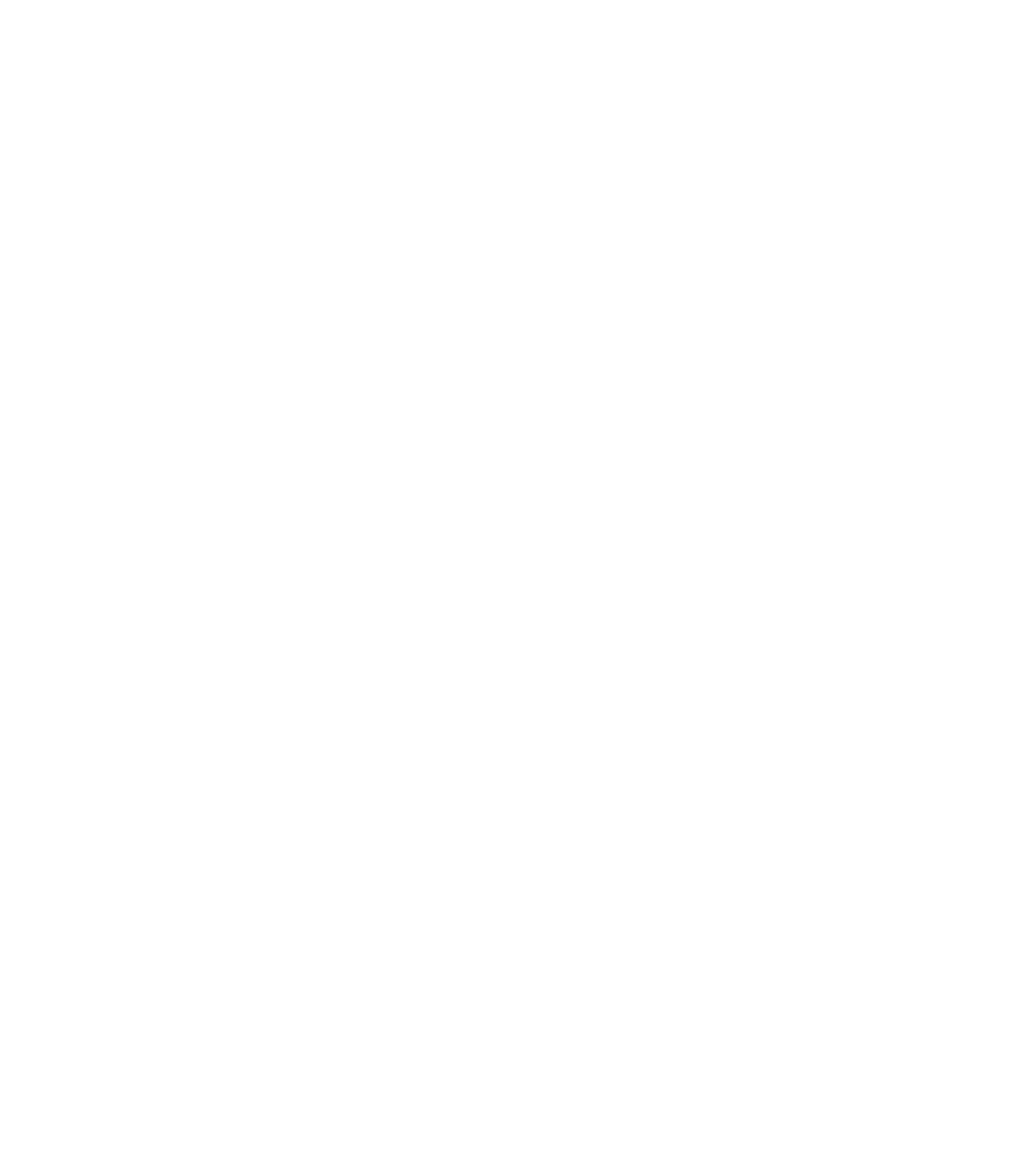
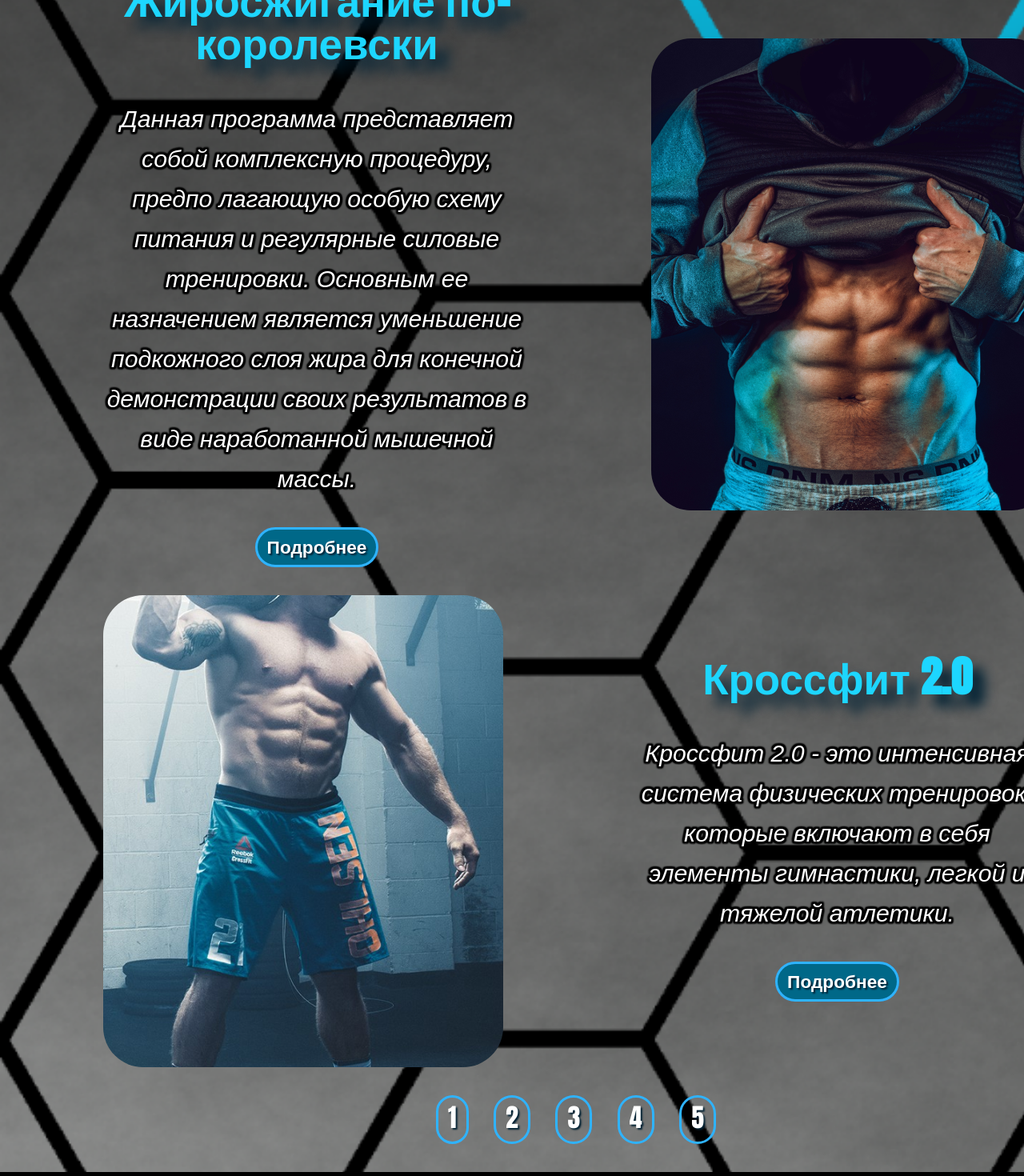
Before and after one commit to RRyapov/react-gym, a React (Create React App) app: page /programs in a window 1280 px wide. Shown: the part 1120-2590 px from the top of the page at 80% size. Before the commit the page ends 800 px from the top, so only its background shows below. Built offline with nearby package versions, Linux system fonts and the light colour scheme; data requests are answered from the project's data file; a web font is replaced by a local one.

Commit message:
Реализована пагинация, данные подгружаются при загрузке приложения

```diff
--- a/package.json
+++ b/package.json
@@ -7,6 +7,7 @@
     "@testing-library/react": "^13.4.0",
     "@testing-library/user-event": "^13.5.0",
     "axios": "^1.6.7",
+    "classnames": "^2.5.1",
     "json-server": "^1.0.0-alpha.23",
     "mobx": "^6.12.0",
     "mobx-react-lite": "^4.0.5",
--- a/public/db.json
+++ b/public/db.json
@@ -16,7 +16,7 @@
       "id": 2,
       "imageUrl": "./img/program-2.png",
       "name": "Жиросжигание по-королевски",
-      "shortText": "Данная программа представляет собой комплексную процедуру, предполагающую особую схему питания и регулярные силовые тренировки. Основным ее назначением является уменьшение подкожного слоя жира для конечной демонстрации своих результатов в виде наработанной мышечной массы.",
+      "shortText": "Данная программа представляет собой комплексную процедуру, предпо лагающую особую схему питания и регулярные силовые тренировки. Основным ее назначением является уменьшение подкожного слоя жира для конечной демонстрации своих результатов в виде наработанной мышечной массы.",
       "longText": "Данная программа представляет собой комплексную процедуру, предполагающую особую схему питания и регулярные силовые тренировки. Основным ее назначением является уменьшение подкожного слоя жира для конечной демонстрации своих результатов в виде наработанной мышечной массы. Уменьшение жирового слоя помогает сделать мышцы более четкими и сухими. Итоговое состояние обычно удерживают несколько дней, и затем вновь переходят к восстановлению жирового слоя. Программа направлена на получение быстрого и уверенного результата.",
       "gender": 0,
       "age": "2, 3, 4",
--- /dev/null
+++ b/src/commonStyles.scss
@@ -0,0 +1,4 @@
+.activeLiStyle {
+  background: rgb(0, 104, 136);
+  border: #2fb3ff 3px solid;
+}
--- a/src/components/MainPage/MainPageLayout.jsx
+++ b/src/components/MainPage/MainPageLayout.jsx
@@ -48,6 +48,7 @@ export const MainTitleStyle = css`
 
 export const ProductsTitlesOnMainPage = styled.div`
   ${MainTitleStyle}
+  margin-bottom: 55px;
 `;
 
 export const ProductContainer = styled.div`
--- /dev/null
+++ b/src/components/Pagination/Pagination.jsx
@@ -0,0 +1,40 @@
+import React, { useState } from "react";
+import { programStorage } from "../../stores/programsStore";
+import { observer } from "mobx-react-lite";
+import {
+  PaginationLayout,
+  PaginationBlock,
+  PaginationLi,
+} from "./PaginationLayout";
+
+function Pagination() {
+  const { getPaginatedPrograms, selectChosenPage, chosenPage } = programStorage;
+  const pageNumbers = [];
+  for (let i = 1; i <= Math.ceil(15 / 3); i++) {
+    pageNumbers.push(i);
+  }
+
+  const [activeLi, setActiveLi] = useState(false);
+
+  return (
+    <PaginationLayout>
+      <PaginationBlock>
+        {pageNumbers.map((number) => (
+          <PaginationLi
+            className={chosenPage === number ? "activeLiStyle" : ""}
+            key={number}
+            onClick={() => {
+              getPaginatedPrograms(number);
+              selectChosenPage(number);
+              console.log(number);
+            }}
+          >
+            {pageNumbers.indexOf(number) + 1}
+          </PaginationLi>
+        ))}
+      </PaginationBlock>
+    </PaginationLayout>
+  );
+}
+
+export default observer(Pagination);
--- /dev/null
+++ b/src/components/Pagination/PaginationLayout.jsx
@@ -0,0 +1,28 @@
+import styled from "styled-components";
+
+import { TitlePattern, ButtonStyle } from "../../common/Container";
+
+export const PaginationLayout = styled.div`
+  ${TitlePattern}
+  display: flex;
+  flex-direction: row;
+  list-style-type: none;
+  width: auto;
+  justify-content: center;
+  margin: 35px;
+`;
+
+export const PaginationBlock = styled.div`
+  display: flex;
+  flex-direction: row;
+  justify-content: space-between;
+  width: 350px;
+`;
+
+export const PaginationLi = styled.li`
+  ${ButtonStyle}
+  background-color: transparent;
+  font-weight: 400;
+  font-size: xx-large;
+  text-decoration: none;
+`;
--- a/src/index.css
+++ b/src/index.css
@@ -19,3 +19,7 @@ footer {
   /* background-image: url("../img/background-blur.png"); */
   background-color: rgb(0, 121, 158);
 }
+
+.activeLiStyle {
+  background: red;
+}
--- a/src/pages/TrainingProgramsPage.jsx
+++ b/src/pages/TrainingProgramsPage.jsx
@@ -1,28 +1,34 @@
-import React from "react";
+import React, { useEffect } from "react";
 import { ProgramPageBlock } from "../components/TrainingProgram/TrainingProgramPrevLayout";
 import TrainingProgramOdd from "../components/TrainingProgram/TrainingProgramOdd";
 import TrainingProgramEven from "../components/TrainingProgram/TrainingProgramEven";
 import { ProductsTitlesOnMainPage } from "../components/MainPage/MainPageLayout";
+import Pagination from "../components/Pagination/Pagination";
 
 import { programStorage } from "../stores/programsStore";
 import { observer } from "mobx-react-lite";
 
 function TrainingProgramsPage() {
-  const { allPrograms } = programStorage;
+  const { allPrograms, getAllPrograms } = programStorage;
+
+  useEffect(() => {
+    getAllPrograms();
+  }, []);
 
   return (
     <ProgramPageBlock>
       <ProductsTitlesOnMainPage>Программы тренировок</ProductsTitlesOnMainPage>
-      {allPrograms.map((obj) =>
+      {allPrograms
+        // .filter((obj) => obj.id <= 3)
+        .map((obj) =>
           obj.id % 2 === 0 ? (
             <TrainingProgramEven key={obj.id} {...obj} />
           ) : (
             <TrainingProgramOdd key={obj.id} {...obj} />
           )
         )}
-      {/* {console.log(allPrograms)}
-      <TrainingProgramOdd />
-      <TrainingProgramEven />  */}
+
+      <Pagination />
     </ProgramPageBlock>
   );
 }
--- a/src/stores/programsStore.js
+++ b/src/stores/programsStore.js
@@ -3,6 +3,7 @@ import { makeAutoObservable } from "mobx";
 
 class ProgramsStore {
   _programs = [];
+  _chosenPageNumber = 0;
 
   constructor() {
     makeAutoObservable(this);
@@ -12,9 +13,21 @@ class ProgramsStore {
     return this._programs;
   }
 
+  get programsTotalCount() {
+    return this.allPrograms.length;
+  }
+
+  get chosenPage() {
+    return this._chosenPageNumber;
+  }
+
   setAllPrograms = (dataPrograms) => {
     return (this._programs = dataPrograms);
   };
+
+  //   getPaginatedPrograms = (number) => {
+  //     this._programs = this._programs.slice(number * 3 - 3, number * 3);
+  //   };
 
   getProgram = (programId) => {
     this._programs.find(({ id }) => id === programId);
@@ -22,8 +35,18 @@ class ProgramsStore {
 
   getAllPrograms = () => {
     axios.get("http://localhost:3001/programs").then(({ data }) => {
-      this.setAllPrograms(data);
+      this.setAllPrograms(data.slice(0, 3));
     });
+  };
+
+  getPaginatedPrograms = (number) => {
+    axios.get("http://localhost:3001/programs").then(({ data }) => {
+      this.setAllPrograms(data.slice(number * 3 - 3, number * 3));
+    });
+  };
+
+  selectChosenPage = (number) => {
+    this._chosenPage = number;
   };
 }
 
```
Also changed, not shown: src/App.js (+6 -1 lines), 2 other files (tests, documents, lock files or other folders). Lines whose indentation alone changed are shown as unchanged.
